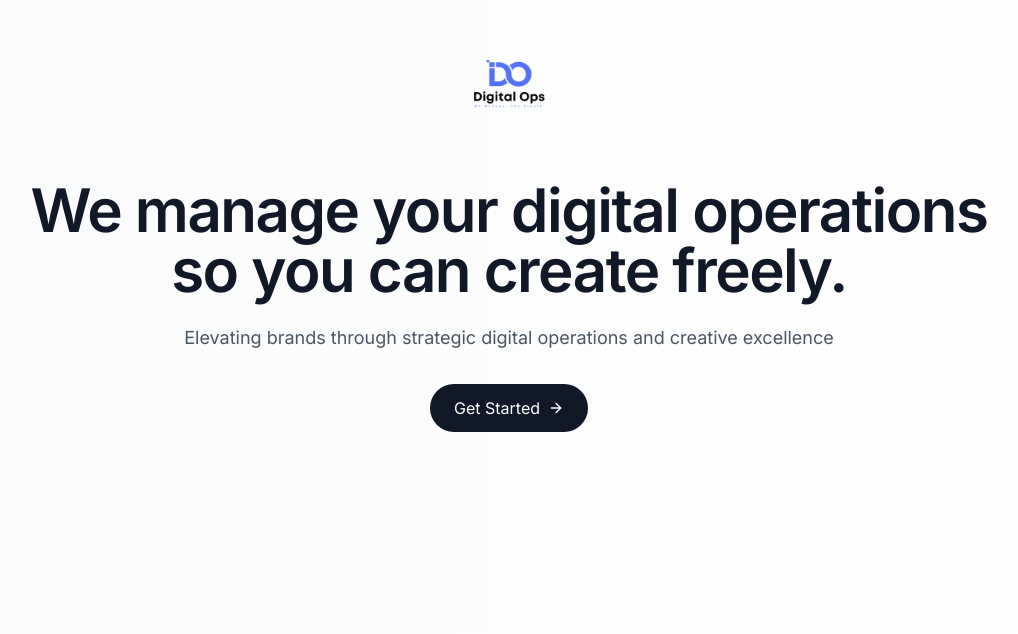
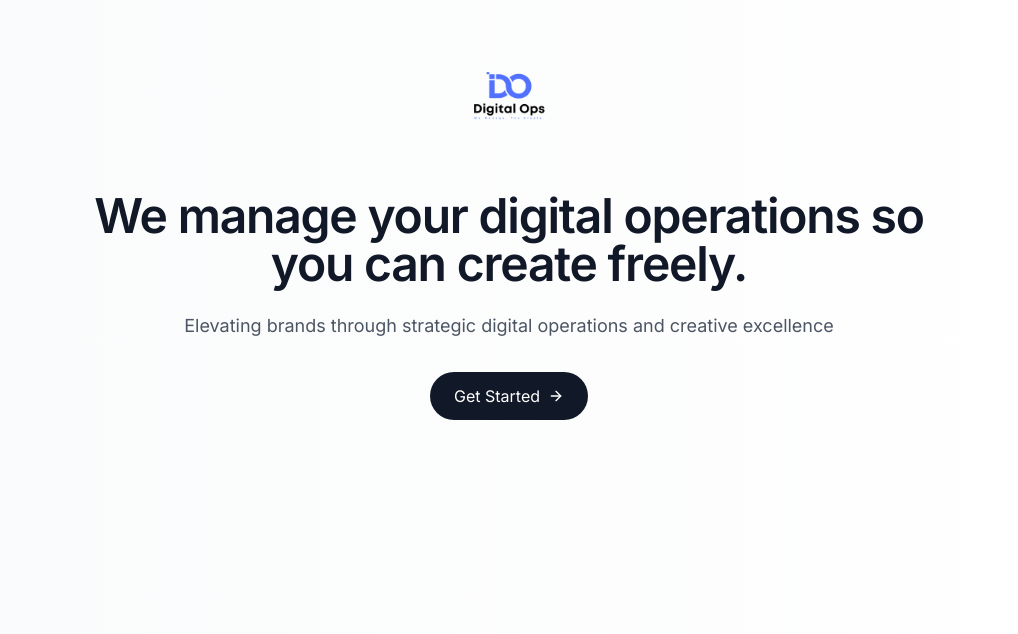
Before and after one commit to AnahiOchoab/cleanlight-operations, a React (Vite) app: page / in a window 1280 px wide. Shown: the part 166-800 px from the top of the page, without its empty margins (131-1149 px from the left). Built offline with nearby package versions, Linux system fonts and the light colour scheme.

Commit message:
Refactor: Reduce header size
Reduce the size of the main header text to fit within two lines.

```diff
--- a/src/pages/Index.tsx
+++ b/src/pages/Index.tsx
@@ -60,10 +60,10 @@ const Index = () => {
             initial={{ opacity: 0, y: 20 }}
             animate={{ opacity: 1, y: 0 }}
             transition={{ duration: 0.5, delay: 0.2 }}
-            className="text-5xl md:text-6xl font-semibold mb-6 tracking-tight text-gray-900"
+            className="text-4xl md:text-5xl font-semibold mb-6 tracking-tight text-gray-900 leading-tight"
           >
-            We manage your digital operations
-            <br /> so you can create freely.
+            We manage your digital operations so
+            <br /> you can create freely.
           </motion.h1>
           <motion.p
             initial={{ opacity: 0, y: 20 }}
```
